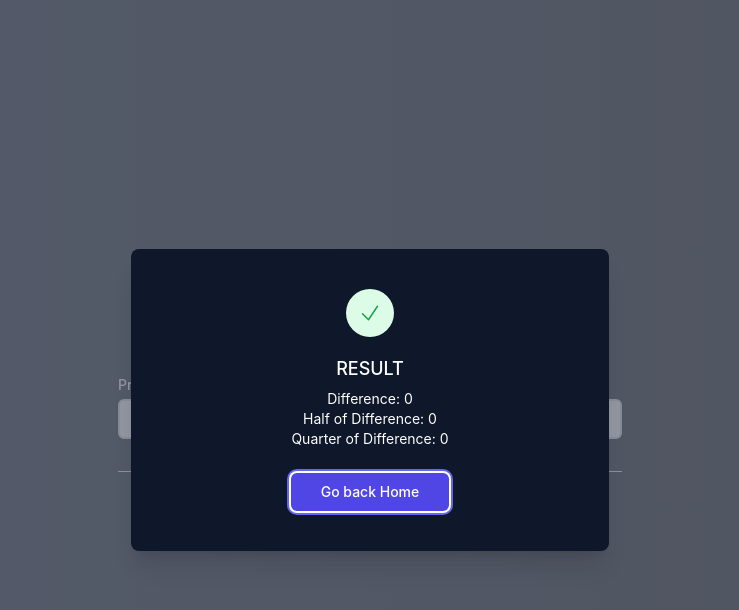
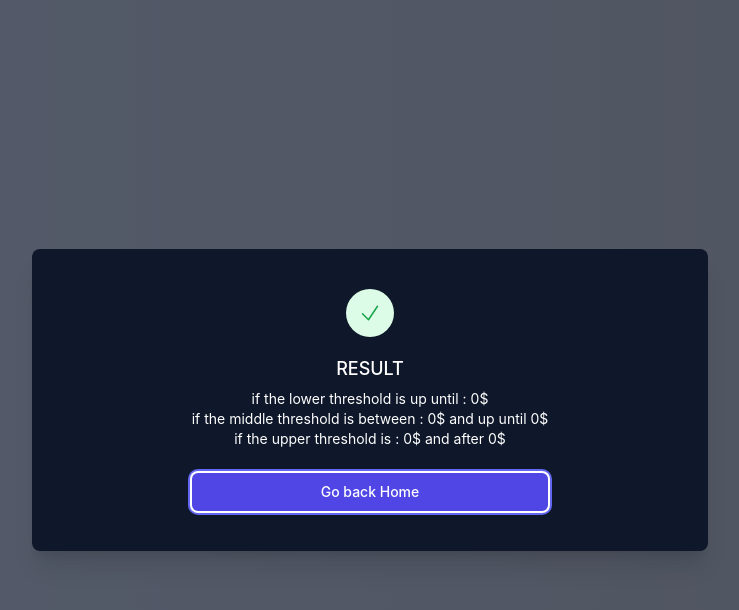
Before and after one commit to Windless95/AlyForm, a React (Create React App) app in the folder form/: page / in a window 1280 px wide. Both pictures are taken after a click on the button "Calculate Percentage". Shown: the top 610 px of the page, without its empty margins (270-1009 px from the left). Built offline with nearby package versions, Linux system fonts and the light colour scheme.

Commit message:
Update App.js

```diff
--- a/form/src/App.js
+++ b/form/src/App.js
@@ -12,9 +12,9 @@ const PopUp = ({ input1 = 0, input2 = 0 }) => {
 
   return (
       <>
-          <p className="text-sm text-white">Difference: {difference}</p>
-          <p className="text-sm text-white">Half of Difference: {difference * 0.5}</p>
-          <p className="text-sm text-white">Quarter of Difference: {difference * 0.25}</p>
+          <p className="text-sm text-white">if the lower threshold is up until : {difference}$</p>
+          <p className="text-sm text-white">if the middle threshold is between : {difference}$ and up until {difference * 0.5}$</p>
+          <p className="text-sm text-white">if the upper threshold is : {difference * 0.5}$ and after {difference * 0.25}$</p>
       </>
   )
 }
```
